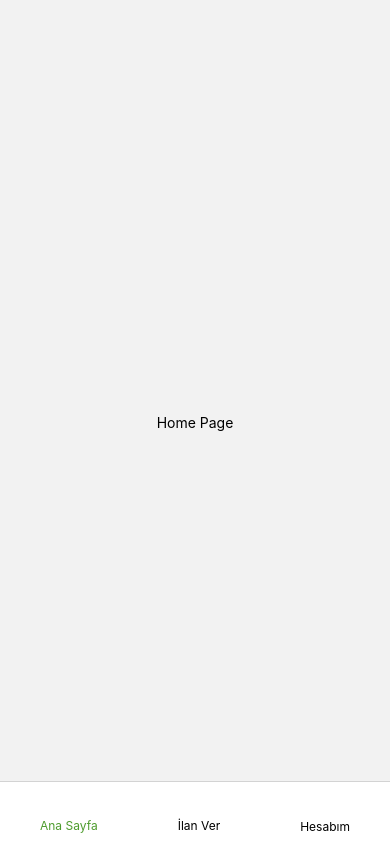
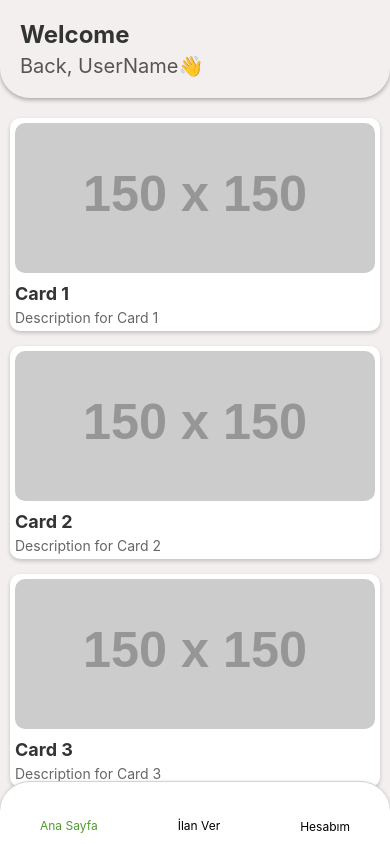
Before and after one commit to krstkaan/EvArkadasim, a React Native app: screen /HomePage in a window 390 px wide. Built offline with nearby package versions, Linux system fonts and the light colour scheme; some icons are missing.

Commit message:
HomePage_Cards_Prototype

```diff
--- a/assets/styles/style.js
+++ b/assets/styles/style.js
@@ -7,8 +7,8 @@
             justifyContent: 'center',
             padding: 30,
             alignItems: 'center',
+            backgroundColor: 'rgb(243 239 239)',
         },
-
         backgroundImage: {
             flex: 1,
             width: '100%',
@@ -60,6 +60,69 @@
             fontSize: 16,
             fontWeight: '500',
         },
+        scrollViewContainer: {
+            flex: 1,
+            backgroundColor: 'rgb(243 239 239)',
+          },
+          welcomeContainer: {
+            paddingHorizontal: 20,
+            paddingVertical: 20,
+            backgroundColor: 'rgb(243 239 239)',
+            shadowColor: '#000',
+            shadowOffset: { width: 0, height: 2 },
+            shadowOpacity: 0.3,
+            shadowRadius: 4,
+            elevation: 4,
+            borderBottomEndRadius: 30,
+            borderBottomStartRadius: 30,
+            marginBottom: 10,
+          },
+          welcomeText: {
+            fontSize: 24,
+            fontWeight: 'bold',
+            color: '#333',
+            marginBottom: 5,
+          },
+          nameText: {
+            fontSize: 20,
+            color: '#555',
+          },
+          cardContainer: {
+            paddingTop: 10,
+            paddingHorizontal: 10,
+            alignItems: 'center',
+          },
+          card: {
+            backgroundColor: '#fff',
+            borderRadius: 10,
+            padding: 5,
+            marginBottom: 15,
+            width: '100%', // Ekranın %95'i genişliğinde
+            shadowColor: '#000',
+            shadowOffset: { width: 0, height: 2 },
+            shadowOpacity: 0.2,
+            shadowRadius: 4,
+            elevation: 3,
+            alignItems: 'center',
+          },
+          cardImage: {
+            width: '100%',
+            height: 150,
+            borderRadius: 10,
+            marginBottom: 10,
+          },
+          cardTitle: {
+            fontSize: 18,
+            fontWeight: 'bold',
+            color: '#333',
+            marginBottom: 5,
+            width: '100%',
+          },
+          cardDescription: {
+            fontSize: 14,
+            color: '#666',
+            width: '100%',
+          },
     });
 
     export default styles;
--- a/src/components/component/CustomUserBottomBar.js
+++ b/src/components/component/CustomUserBottomBar.js
@@ -81,5 +81,13 @@
         position: 'absolute',
         bottom: 0,
         width: '100%',
+        borderTopStartRadius: 30,
+        borderTopEndRadius: 30,
+        shadowColor: '#000',
+        shadowOffset: { width: 0, height: 2 },
+        shadowOpacity: 0.3,
+        shadowRadius: 4,
+        elevation: 4,
+
     }
 });
--- a/src/screens/CreateAdPage.js
+++ b/src/screens/CreateAdPage.js
@@ -1,6 +1,6 @@
 import { StyleSheet, Text, View } from 'react-native'
 import React from 'react'
-
+import styles from '../../assets/styles/style'
 const CreateAdPage = () => {
   return (
     <View style={styles.container}>
@@ -10,11 +10,3 @@
 }
 
 export default CreateAdPage
-
-const styles = StyleSheet.create({
-    container: {
-        flex: 1,
-        justifyContent: 'center',
-        alignItems: 'center',
-    },
-})
--- a/src/screens/HomePage.js
+++ b/src/screens/HomePage.js
@@ -1,12 +1,30 @@
-import { StyleSheet, Text, View } from 'react-native';
+import { StyleSheet, Text, View, ScrollView, Image, TouchableOpacity } from 'react-native';
 import React from 'react';
 import styles from '../../assets/styles/style';
 
 const HomePage = () => {
+  const data = [
+    { id: '1', image: 'https://via.placeholder.com/150', title: 'Card 1', description: 'Description for Card 1' },
+    { id: '2', image: 'https://via.placeholder.com/150', title: 'Card 2', description: 'Description for Card 2' },
+    { id: '3', image: 'https://via.placeholder.com/150', title: 'Card 3', description: 'Description for Card 3' },
+  ];
+
   return (
-    <View style={styles.container}>
-      <Text>Home Page</Text>
-    </View>
+    <ScrollView style={styles.scrollViewContainer}>
+      <View style={styles.welcomeContainer}>
+        <Text style={styles.welcomeText}>Welcome</Text>
+        <Text style={styles.nameText}>Back, UserName👋</Text>
+      </View>
+      <View style={styles.cardContainer}>
+        {data.map((item) => (
+          <TouchableOpacity key={item.id} style={styles.card}>
+            <Image source={{ uri: item.image }} style={styles.cardImage} />
+            <Text style={styles.cardTitle}>{item.title}</Text>
+            <Text style={styles.cardDescription}>{item.description}</Text>
+          </TouchableOpacity>
+        ))}
+      </View>
+    </ScrollView>
   );
 };
 
```
Lines whose indentation alone changed are shown as unchanged.
